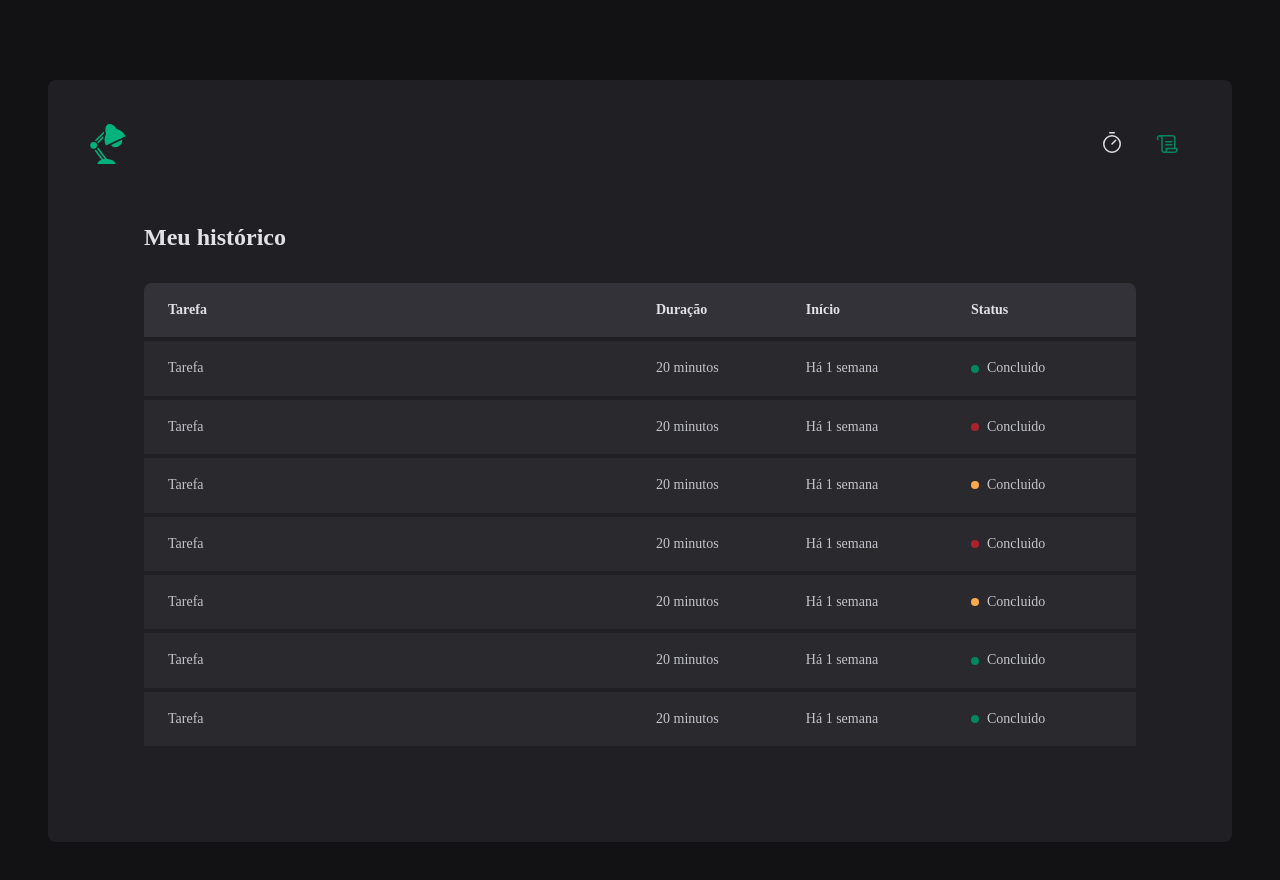
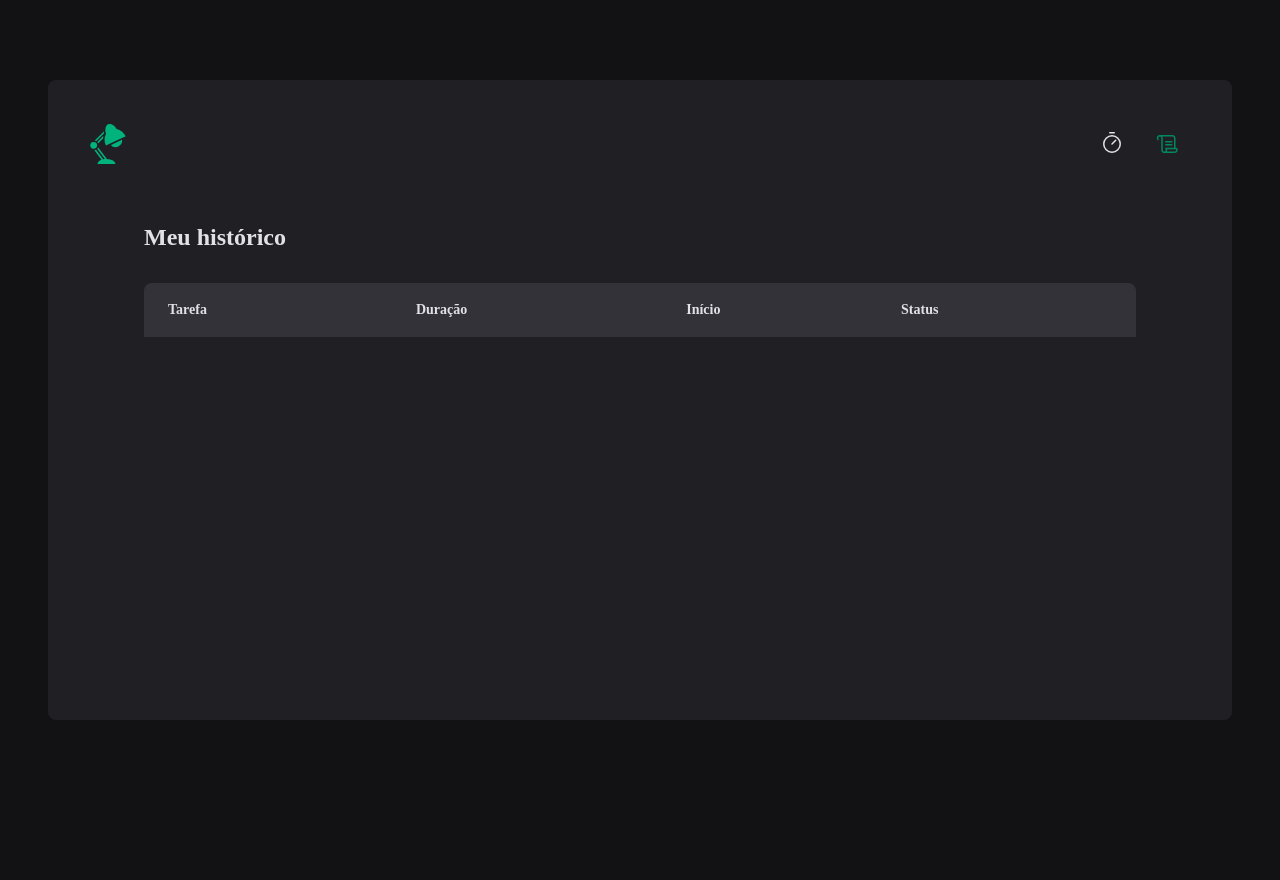
Before and after one commit to akyla007/Projetos, a React (Vite) app in the folder zero2/: page /history in a window 1280 px wide. Shown: the top 880 px of the page. After the commit the page ends 800 px from the top, so only its background shows below. Built offline with nearby package versions, Linux system fonts and the light colour scheme.

Commit message:
Adicionando reducer

```diff
--- a/zero2/src/App.tsx
+++ b/zero2/src/App.tsx
@@ -3,12 +3,15 @@
 import { defaultTheme } from './styles/themes/default'
 import { GlobalStyle } from './styles/global'
 import { Router } from './Router'
+import { CyclesContextProvider } from './contexts/CyclesContext'
 
 export function App() {
   return (
     <ThemeProvider theme={defaultTheme}>
       <BrowserRouter>
-        <Router />
+        <CyclesContextProvider>
+          <Router />
+        </CyclesContextProvider>
       </BrowserRouter>
       <GlobalStyle />
     </ThemeProvider>
--- /dev/null
+++ b/zero2/src/contexts/CyclesContext.tsx
@@ -0,0 +1,147 @@
+import { createContext, ReactNode, useState, useReducer } from 'react'
+
+interface CreateCycleData {
+  task: string
+  minutesAmount: number
+}
+
+interface Cycle {
+  id: string
+  task: string
+  minutesAmount: number
+  startDate: Date
+  interruptedDate?: Date
+  finishedDate?: Date
+}
+
+interface CyclesContextData {
+  cycles: Cycle[]
+  activeCycle: Cycle | undefined
+  activeCycleId: string | null
+  amountSecondsPassed: number
+  markCurrentCycleAsFinished: () => void
+  setSecondsPassed: (seconds: number) => void
+  createNewCycle: (data: CreateCycleData) => void
+  interruptCurrentCycle: () => void
+}
+
+export const CyclesContext = createContext({} as CyclesContextData)
+
+interface CyclesContextProviderProps {
+  children: ReactNode
+}
+
+interface CyclesState {
+  cycles: Cycle[]
+  activeCycleId: string | null
+}
+
+export function CyclesContextProvider({
+  children,
+}: CyclesContextProviderProps) {
+  const [cyclesState, dispatch] = useReducer(
+    (state: CyclesState, action: any) => {
+      if (action.type === 'ADD_NEW_CYCLE') {
+        return {
+          ...state,
+          cycles: [...state.cycles, action.payload.newCycle],
+          activeCycleId: action.payload.newCycle.id,
+        }
+      }
+      if (action.type === 'INTERRUPT_CURRENT_CYCLE') {
+        return {
+          ...state,
+          cycles: state.cycles.map((cycle) => {
+            if (cycle.id === state.activeCycleId) {
+              return { ...cycle, finishedDate: new Date() }
+            } else {
+              return cycle
+            }
+          }),
+          activeCycleId: null,
+        }
+      }
+
+      return state
+    },
+    {
+      cycles: [],
+      activeCycleId: null,
+    },
+  )
+
+  const { cycles, activeCycleId } = cyclesState
+
+  const [amountSecondsPassed, setAmountSecondsPassed] = useState(0)
+
+  const activeCycle = cycles.find((cycle) => cycle.id === activeCycleId)
+
+  function setSecondsPassed(seconds: number) {
+    setAmountSecondsPassed(seconds)
+  }
+
+  function markCurrentCycleAsFinished() {
+    dispatch({
+      type: 'MARK_CURRENT_CYCLE_AS_FINISHED',
+      payload: {
+        activeCycleId,
+      },
+    })
+  }
+
+  function createNewCycle(data: CreateCycleData) {
+    const id = String(new Date().getTime())
+    const newCycle: Cycle = {
+      id,
+      task: data.task,
+      minutesAmount: data.minutesAmount,
+      startDate: new Date(),
+    }
+
+    dispatch({
+      type: 'ADD_NEW_CYCLE',
+      payload: {
+        newCycle,
+      },
+    })
+    // setCycles((state) => [...state, newCycle])
+
+    setAmountSecondsPassed(0)
+  }
+
+  function interruptCurrentCycle() {
+    dispatch({
+      type: 'INTERRUPT_CURRENT_CYCLE',
+      payload: {
+        activeCycleId,
+      },
+    })
+
+    // setCycles((state) =>
+    //   state.map((cycle) => {
+    //     if (cycle.id === activeCycleId) {
+    //       return { ...cycle, interruptedDate: new Date() }
+    //     } else {
+    //       return cycle
+    //     }
+    //   }),
+    // )
+  }
+
+  return (
+    <CyclesContext.Provider
+      value={{
+        cycles,
+        activeCycle,
+        activeCycleId,
+        amountSecondsPassed,
+        markCurrentCycleAsFinished,
+        setSecondsPassed,
+        createNewCycle,
+        interruptCurrentCycle,
+      }}
+    >
+      {children}
+    </CyclesContext.Provider>
+  )
+}
--- a/zero2/src/pages/history/index.tsx
+++ b/zero2/src/pages/history/index.tsx
@@ -1,6 +1,12 @@
+import { useContext } from 'react'
+import { CyclesContext } from '../../contexts/CyclesContext'
+import { formatDistanceToNow } from 'date-fns'
+import ptBR from 'date-fns/locale/pt-BR'
 import { HistoryContainer, HistoryList, Status } from './styles'
 
 export function History() {
+  const { cycles } = useContext(CyclesContext)
+
   return (
     <HistoryContainer>
       <h1>Meu histórico</h1>
@@ -16,62 +22,31 @@
             </tr>
           </thead>
           <tbody>
-            <tr>
-              <td>Tarefa</td>
-              <td>20 minutos</td>
-              <td>Há 1 semana</td>
-              <td>
-                <Status statusColor="green">Concluido</Status>
-              </td>
-            </tr>
-            <tr>
-              <td>Tarefa</td>
-              <td>20 minutos</td>
-              <td>Há 1 semana</td>
-              <td>
-                <Status statusColor="red">Concluido</Status>
-              </td>
-            </tr>
-            <tr>
-              <td>Tarefa</td>
-              <td>20 minutos</td>
-              <td>Há 1 semana</td>
-              <td>
-                <Status statusColor="yellow">Concluido</Status>
-              </td>
-            </tr>
-            <tr>
-              <td>Tarefa</td>
-              <td>20 minutos</td>
-              <td>Há 1 semana</td>
-              <td>
-                <Status statusColor="red">Concluido</Status>
-              </td>
-            </tr>
-            <tr>
-              <td>Tarefa</td>
-              <td>20 minutos</td>
-              <td>Há 1 semana</td>
-              <td>
-                <Status statusColor="yellow">Concluido</Status>
-              </td>
-            </tr>
-            <tr>
-              <td>Tarefa</td>
-              <td>20 minutos</td>
-              <td>Há 1 semana</td>
-              <td>
-                <Status statusColor="green">Concluido</Status>
-              </td>
-            </tr>
-            <tr>
-              <td>Tarefa</td>
-              <td>20 minutos</td>
-              <td>Há 1 semana</td>
-              <td>
-                <Status statusColor="green">Concluido</Status>
-              </td>
-            </tr>
+            {cycles.map((cycle) => {
+              return (
+                <tr key={cycle.id}>
+                  <td>{cycle.task}</td>
+                  <td>{cycle.minutesAmount} minutos</td>
+                  <td>
+                    {formatDistanceToNow(cycle.startDate, {
+                      addSuffix: true,
+                      locale: ptBR,
+                    })}
+                  </td>
+                  <td>
+                    {cycle.finishedDate && (
+                      <Status statusColor="green">Concluído</Status>
+                    )}
+                    {cycle.interruptedDate && (
+                      <Status statusColor="red">Interrompido</Status>
+                    )}
+                    {!cycle.finishedDate && !cycle.interruptedDate && (
+                      <Status statusColor="yellow">Em andamento</Status>
+                    )}
+                  </td>
+                </tr>
+              )
+            })}
           </tbody>
         </table>
       </HistoryList>
--- a/zero2/src/pages/home/components/NewCycleForm/index.tsx
+++ b/zero2/src/pages/home/components/NewCycleForm/index.tsx
@@ -1,26 +1,11 @@
-import { useForm } from 'react-hook-form'
 import { FormContainer, MinutesAmountInput, TaskInput } from './styles'
-import * as zod from 'zod'
-import { zodResolver } from '@hookform/resolvers/zod'
-
-const newCycleFormValidationSchema = zod.object({
-  task: zod.string().min(1, 'Informe a tarefa'),
-  minutesAmount: zod
-    .number()
-    .min(5, 'O ciclo deve ter no mínimo 5 minutos.')
-    .max(60, 'O ciclo deve ter no máximo 60 minutos.'),
-})
-type NewCycleFormData = zod.infer<typeof newCycleFormValidationSchema>
+import { useContext } from 'react'
+import { useFormContext } from 'react-hook-form'
+import { CyclesContext } from '../../../../contexts/CyclesContext'
 
 export function NewCycleForm() {
-  const totalSeconds = activeCycle ? activeCycle.minutesAmount * 60 : 0
-  const { register, handleSubmit, watch, reset } = useForm<NewCycleFormData>({
-    resolver: zodResolver(newCycleFormValidationSchema),
-    defaultValues: {
-      task: '',
-      minutesAmount: 0,
-    },
-  })
+  const { activeCycle } = useContext(CyclesContext)
+  const { register } = useFormContext()
 
   return (
     <FormContainer>
--- a/zero2/src/pages/home/index.tsx
+++ b/zero2/src/pages/home/index.tsx
@@ -4,92 +4,60 @@
   StartCountDownButton,
   StopCountDownButton,
 } from './styles'
-import { createContext, useEffect, useState } from 'react'
+import { useContext } from 'react'
 import { NewCycleForm } from './components/NewCycleForm'
 import { Countdown } from './components/Countdown'
+import * as zod from 'zod'
+import { zodResolver } from '@hookform/resolvers/zod'
+import { FormProvider, useForm } from 'react-hook-form'
+import { CyclesContext } from '../../contexts/CyclesContext'
 
-interface Cycle {
-  id: string
-  task: string
-  minutesAmount: number
-  startDate: Date
-  interruptedDate?: Date
-  finishedDate?: Date
-}
-
-interface CyclesContextData {
-  activeCycle: Cycle | undefined
-  activeCycleId: string | null
-  markCurrentCycleAsFinished: () => void
-}
-
-export const CyclesContext = createContext({} as CyclesContextData)
+const newCycleFormValidationSchema = zod.object({
+  task: zod.string().min(1, 'Informe a tarefa'),
+  minutesAmount: zod
+    .number()
+    .min(5, 'O ciclo deve ter no mínimo 5 minutos.')
+    .max(60, 'O ciclo deve ter no máximo 60 minutos.'),
+})
+type NewCycleFormData = zod.infer<typeof newCycleFormValidationSchema>
 
 export function Home() {
-  const [cycles, setCycles] = useState<Cycle[]>([])
-  const [activeCycleId, setActiveCycleId] = useState<string | null>(null)
+  const { createNewCycle, interruptCurrentCycle, activeCycle } =
+    useContext(CyclesContext)
 
-  const activeCycle = cycles.find((cycle) => cycle.id === activeCycleId)
+  const newCycleForm = useForm<NewCycleFormData>({
+    resolver: zodResolver(newCycleFormValidationSchema),
+    defaultValues: {
+      task: '',
+      minutesAmount: 0,
+    },
+  })
 
-  function markCurrentCycleAsFinished() {
-    setCycles((state) =>
-      state.map((cycle) => {
-        if (cycle.id === activeCycleId) {
-          return { ...cycle, finishedDate: new Date() }
-        } else {
-          return cycle
-        }
-      }),
-    )
+  const { handleSubmit, watch, reset } = newCycleForm
+
+  function handleCreateNewCycle(data: NewCycleFormData) {
+    createNewCycle(data)
+    reset()
   }
 
-  // function handleCreateNewCycle(data: NewCycleFormData) {
-  //   const id = String(new Date().getTime())
-  //   const newCycle: Cycle = {
-  //     id,
-  //     task: data.task,
-  //     minutesAmount: data.minutesAmount,
-  //     startDate: new Date(),
-  //   }
-  //   setCycles((state) => [...state, newCycle])
-  //   setActiveCycleId(id)
-  //   setAmountSecondsPassed(0)
-  //   reset()
-  // }
-
-  function handleInterruptCycle() {
-    setCycles((state) =>
-      state.map((cycle) => {
-        if (cycle.id === activeCycleId) {
-          return { ...cycle, interruptedDate: new Date() }
-        } else {
-          return cycle
-        }
-      }),
-    )
-    setActiveCycleId(null)
-  }
-
-  // const task = watch('task')
-  // const isSubmitDisable = !task
+  const task = watch('task')
+  const isSubmitDisable = !task
 
   return (
     <HomerContainer>
-      <form /* onSubmit={handleSubmit(handleCreateNewCycle)} */ action="">
-        <CyclesContext.Provider
-          value={{ activeCycle, activeCycleId, markCurrentCycleAsFinished }}
-        >
-          {/* <NewCycleForm /> */}
-          <Countdown />
-        </CyclesContext.Provider>
+      <form onSubmit={handleSubmit(handleCreateNewCycle)} action="">
+        <FormProvider {...newCycleForm}>
+          <NewCycleForm />
+        </FormProvider>
+        <Countdown />
 
         {activeCycle ? (
-          <StopCountDownButton onClick={handleInterruptCycle} type="button">
+          <StopCountDownButton onClick={interruptCurrentCycle} type="button">
             <HandPalm size={24} />
             Começar
           </StopCountDownButton>
         ) : (
-          <StartCountDownButton /* disabled={isSubmitDisable} */ type="submit">
+          <StartCountDownButton disabled={isSubmitDisable} type="submit">
             <Play size={24} />
             Começar
           </StartCountDownButton>
```
Also changed, not shown: zero2/src/pages/home/components/Countdown/index.tsx (+18 -8 lines).
